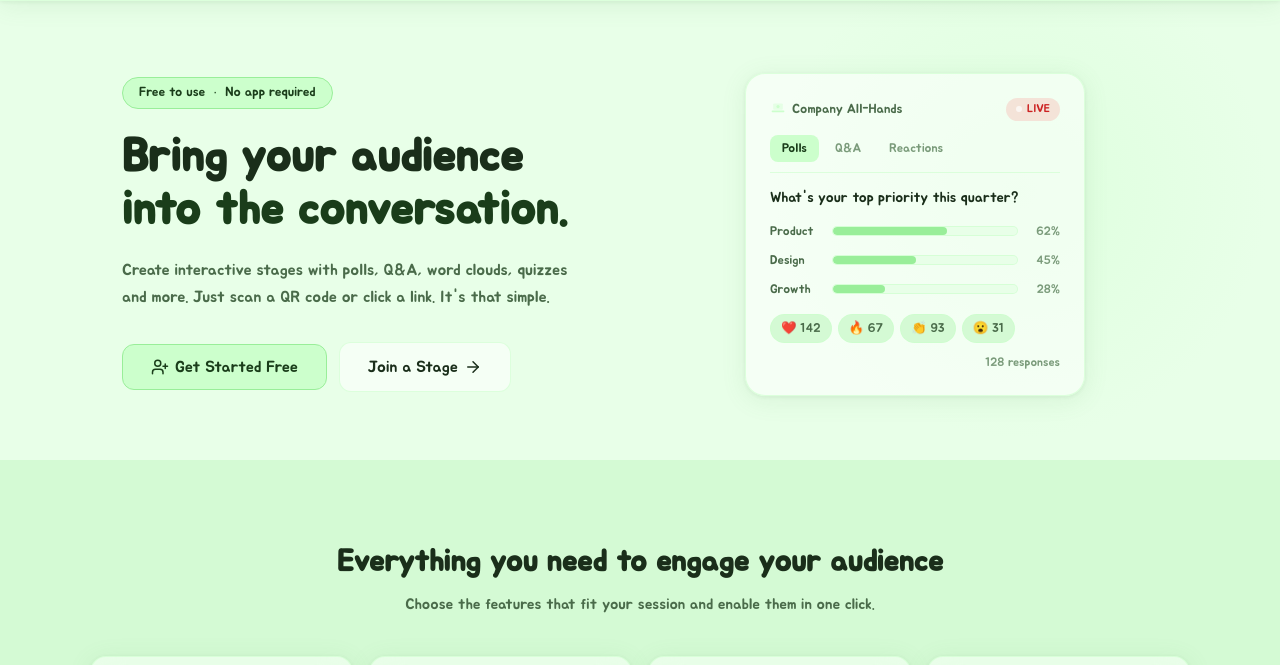
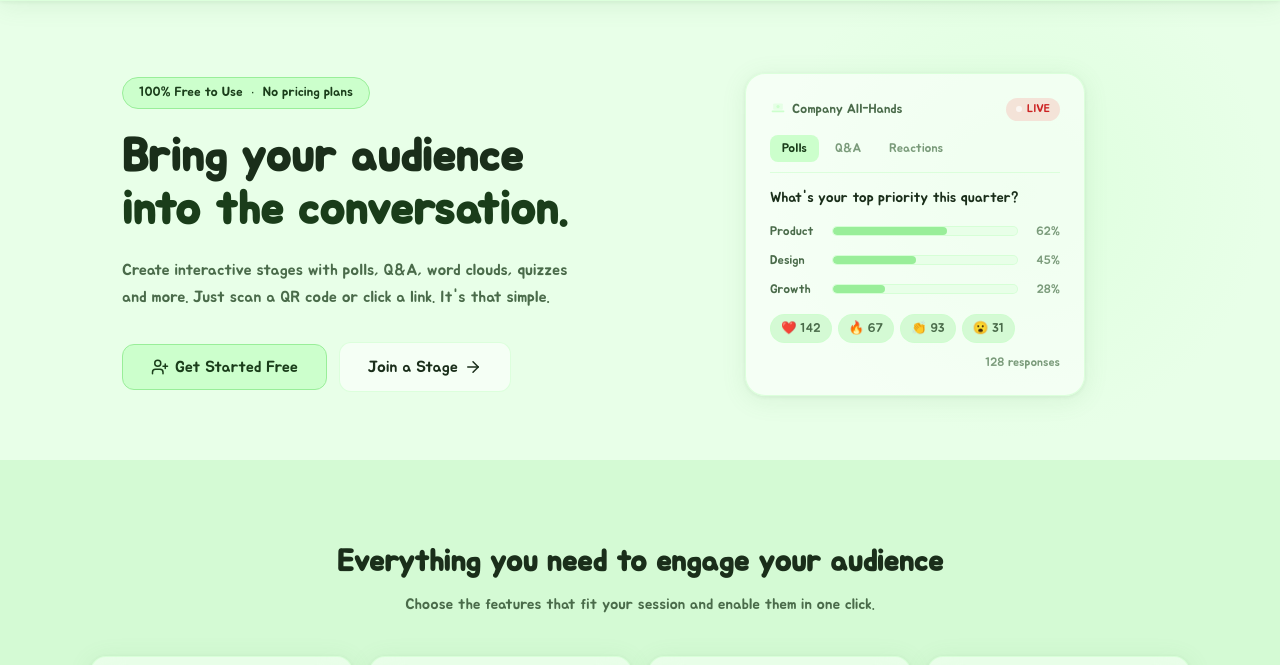
Before and after one commit to augy-studios/stage-connect, a website: page main/index.html in a window 1280 px wide. Shown: the part 59-724 px from the top of the page. Drawn offline with Linux system fonts and the light colour scheme.

Commit message:
refactor landing badge text for clarity and engagement

```diff
--- a/main/index.html
+++ b/main/index.html
@@ -309,7 +309,7 @@
         <!-- Hero -->
         <section class="landing-hero">
             <div class="landing-hero-content">
-                <div class="landing-badge">Free to use &nbsp;·&nbsp; No app required</div>
+                <div class="landing-badge">100% Free to Use &nbsp;·&nbsp; No pricing plans</div>
                 <h1 class="landing-headline">Bring your audience <span class="landing-accent">into the conversation.</span></h1>
                 <p class="landing-sub">Create interactive stages with polls, Q&amp;A, word clouds, quizzes and more. Just scan a QR code or click a link. It's that simple.</p>
                 <div class="landing-ctas">
```
